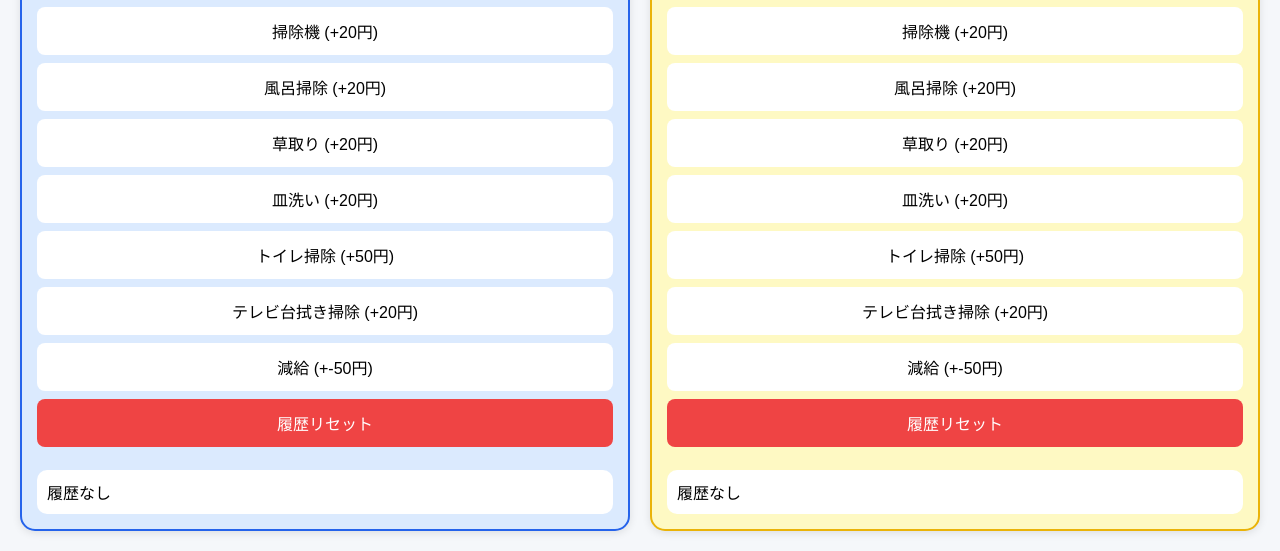
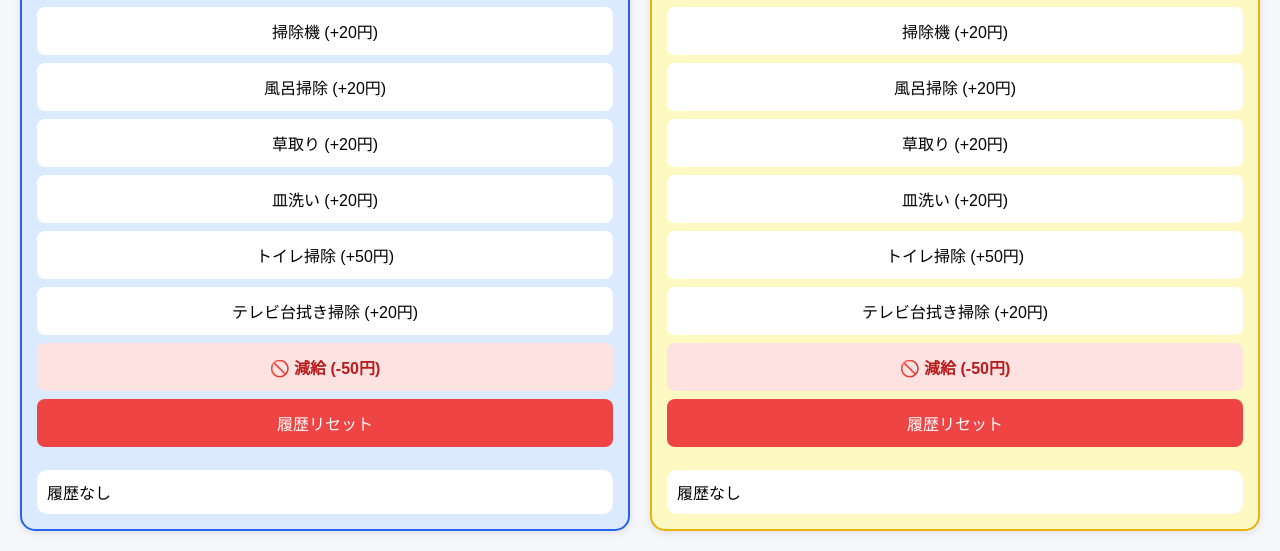
Before and after one commit to kentaroatsumi0716-blip/okodukai-app, a plain HTML site: page index.html in a window 1280 px wide. Shown: the part 320-871 px from the top of the page. Drawn offline with Linux system fonts and the light colour scheme.

Commit message:
Update index.html

```diff
--- a/index.html
+++ b/index.html
@@ -51,14 +51,12 @@ h1{
     font-size:24px;
     font-weight:bold;
     margin-bottom:10px;
-    color:#000;
 }
 
 .total{
     font-size:30px;
     font-weight:bold;
     margin-bottom:10px;
-    color:#000;
 }
 
 button{
@@ -78,6 +76,16 @@ button{
 
 .job-btn:hover{
     background:#f0f0f0;
+}
+
+.penalty-btn{
+    background:#fee2e2;
+    color:#b91c1c;
+    font-weight:bold;
+}
+
+.penalty-btn:hover{
+    background:#fecaca;
 }
 
 .reset-btn{
@@ -114,7 +122,6 @@ button{
 
         <div>今日の合計</div>
         <div class="total" id="aoiToday">0円</div>
-
 
         <div>今月の合計</div>
         <div class="total" id="aoiMonth">0円</div>
@@ -157,7 +164,7 @@ const jobs = [
     {name:"皿洗い",money:20},
     {name:"トイレ掃除",money:50},
     {name:"テレビ台拭き掃除",money:20},
-    {name:"減給",money:-50},
+    {name:"減給",money:-50}
 ];
 
 let data = JSON.parse(localStorage.getItem("allowanceData")) || {
@@ -166,21 +173,38 @@ let data = JSON.parse(localStorage.getItem("allowanceData")) || {
 };
 
 function save(){
-    localStorage.setItem("allowanceData",JSON.stringify(data));
+    localStorage.setItem(
+        "allowanceData",
+        JSON.stringify(data)
+    );
 }
 
 function createButtons(){
 
     ["aoi","yume"].forEach(child=>{
 
-        const area = document.getElementById(child+"Jobs");
+        const area =
+            document.getElementById(child+"Jobs");
+
+        area.innerHTML = "";
 
         jobs.forEach(job=>{
 
-            const btn = document.createElement("button");
+            const btn =
+                document.createElement("button");
 
-            btn.className = "job-btn";
-            btn.innerHTML = `${job.name} (+${job.money}円)`;
+            btn.className =
+                job.money < 0
+                ? "job-btn penalty-btn"
+                : "job-btn";
+
+            if(job.money >= 0){
+                btn.innerHTML =
+                    `${job.name} (+${job.money}円)`;
+            }else{
+                btn.innerHTML =
+                    `🚫 ${job.name} (${job.money}円)`;
+            }
 
             btn.onclick = ()=>{
 
@@ -203,7 +227,11 @@ function render(){
 
     ["aoi","yume"].forEach(child=>{
 
-        const today = new Date().toLocaleDateString();
+        const today =
+            new Date().toLocaleDateString();
+
+        const now =
+            new Date();
 
         let todayTotal = 0;
         let monthTotal = 0;
@@ -212,13 +240,14 @@ function render(){
 
         data[child].forEach(item=>{
 
-            const d = new Date(item.date);
+            const d =
+                new Date(item.date);
 
-            if(d.toLocaleDateString() === today){
+            if(
+                d.toLocaleDateString() === today
+            ){
                 todayTotal += item.money;
             }
-
-            const now = new Date();
 
             if(
                 d.getFullYear() === now.getFullYear() &&
@@ -229,7 +258,8 @@ function render(){
 
             const monthKey =
                 d.getFullYear() + "年" +
-                String(d.getMonth()+1).padStart(2,"0") + "月";
+                String(d.getMonth()+1).padStart(2,"0") +
+                "月";
 
             if(!monthGroup[monthKey]){
                 monthGroup[monthKey] = [];
@@ -238,39 +268,44 @@ function render(){
             monthGroup[monthKey].push(item);
         });
 
-        document.getElementById(child+"Today").textContent =
-            todayTotal + "円";
+        document.getElementById(child+"Today")
+            .textContent = todayTotal + "円";
 
-        document.getElementById(child+"Month").textContent =
-            monthTotal + "円";
+        document.getElementById(child+"Month")
+            .textContent = monthTotal + "円";
 
-        const historyDiv = document.getElementById(child+"History");
+        const historyDiv =
+            document.getElementById(child+"History");
 
         let html = "<h3>月別履歴</h3>";
 
         const months =
-            Object.keys(monthGroup).sort().reverse();
+            Object.keys(monthGroup)
+            .sort()
+            .reverse();
 
         months.forEach(month=>{
 
             let total = 0;
 
-            html += `<div class="month-block">
-                        <strong>${month}</strong><br>`;
+            html += `
+            <div class="month-block">
+            <strong>${month}</strong><br>
+            `;
 
             monthGroup[month].forEach(item=>{
 
                 total += item.money;
 
                 html += `
-                    ${item.job}
-                    (+${item.money}円)<br>
+                ${item.job}
+                (${item.money > 0 ? '+' : ''}${item.money}円)<br>
                 `;
             });
 
             html += `
-                <strong>合計 ${total}円</strong>
-                </div>
+            <strong>合計 ${total}円</strong>
+            </div>
             `;
         });
 
```
